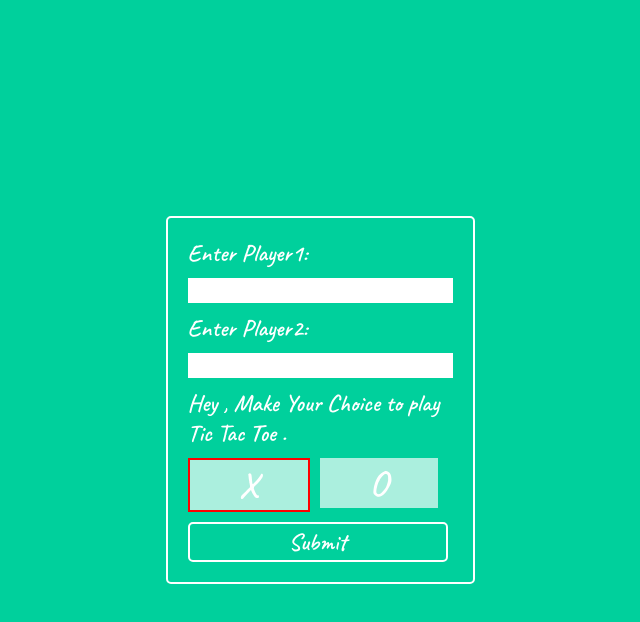
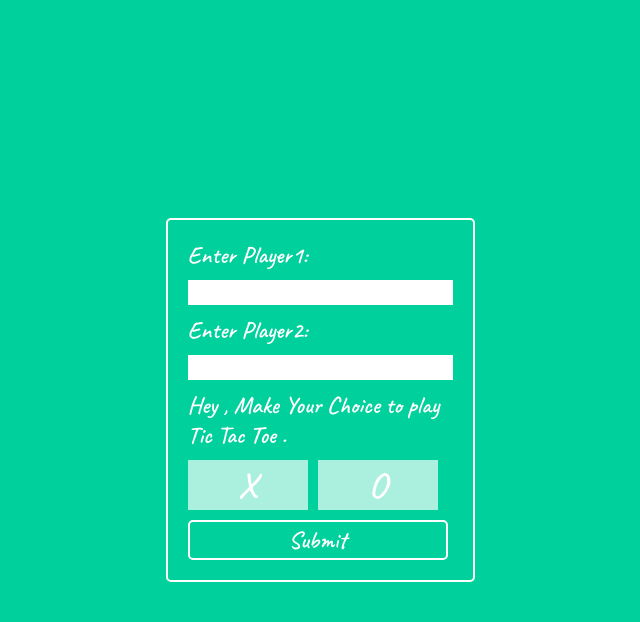
Before and after one commit to tends-to-infinity/Tic-Tac-Toe-2, a React (Create React App) app: page / in a window 1280 px wide. In both pictures the pointer is over the element 567 px from the left and 485 px from the top of the page. Shown: the top 622 px of the page, without its empty margins (320-960 px from the left). Built offline with nearby package versions, Linux system fonts and the light colour scheme.

Commit message:
Update App.css

```diff
--- a/src/App.css
+++ b/src/App.css
@@ -171,7 +171,7 @@ body {
 .lo123PlayerBtn:hover,
 .lo123PlayerBtn:focus,
 .lo123PlayerBtn.active{
-  border: 2px solid red;
+  border: 1px solid whte;
 }
 
 .lo123ChoiceSubmitBtn {
```
